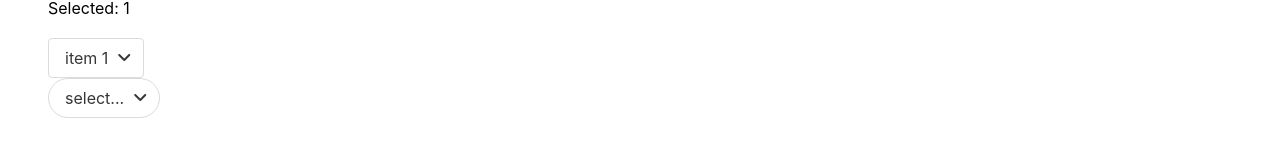
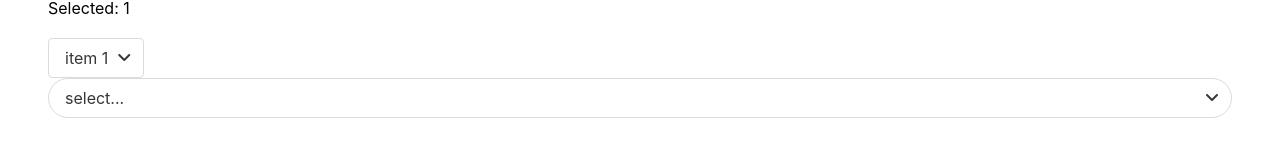
Before and after one commit to ernestas17/CA_2, a React (Vite) app: page /sandbox in a window 1280 px wide. Shown: the part 517-685 px from the top of the page. Built offline with nearby package versions, Linux system fonts and the light colour scheme.

Commit message:
selectbox fullWidth prop

```diff
--- a/src/components/atoms/Select/Select.tsx
+++ b/src/components/atoms/Select/Select.tsx
@@ -64,6 +64,7 @@ interface ISelectProps {
     isRight?: boolean;
     isUp?: boolean;
     isRounded?: boolean;
+    fullWidth?: boolean;
   };
 }
 
@@ -190,6 +191,7 @@ export default function Select({
       $isRight={style?.isRight}
       $isUp={style?.isUp}
       $isRounded={style?.isRounded}
+      $fullWidth={style?.fullWidth}
     >
       <div className='dropdown-trigger'>
         <div className='button' onClick={clickHandler}>
--- a/src/components/atoms/Select/styles.ts
+++ b/src/components/atoms/Select/styles.ts
@@ -11,10 +11,13 @@ export const StyledSelectBox = styled.div<{
   $isSmall?: boolean;
   $isMedium?: boolean;
   $isLarge?: boolean;
+  $fullWidth?: boolean;
 }>`
   display: inline-flex;
   position: relative;
   vertical-align: top;
+
+  width: ${(props) => (props.$fullWidth ? '100%' : 'initial')};
 
   /* TODO: move button style to another reusable component */
   .button {
@@ -133,6 +136,15 @@ export const StyledSelectBox = styled.div<{
         ? '1.5rem'
         : '1rem'};
   }
+
+  .dropdown-trigger {
+    width: ${(props) => (props.$fullWidth ? '100%' : 'initial')};
+  }
+
+  .dropdown-trigger > .button {
+    width: ${(props) => (props.$fullWidth ? '100%' : 'initial')};
+    justify-content: space-between;
+  }
 `;
 
 export const StyledSelectDropdown = styled.div<{ $isActive: boolean }>`
--- a/src/pages/Sandbox/Sandbox.tsx
+++ b/src/pages/Sandbox/Sandbox.tsx
@@ -82,7 +82,7 @@ const Sandbox = () => {
         </Select>
         <br />
         <Select
-          style={{ isRounded: true }}
+          style={{ isRounded: true, fullWidth: true }}
           initialIndex={0}
           setvalue={setSelectedVal2}
         >
```
